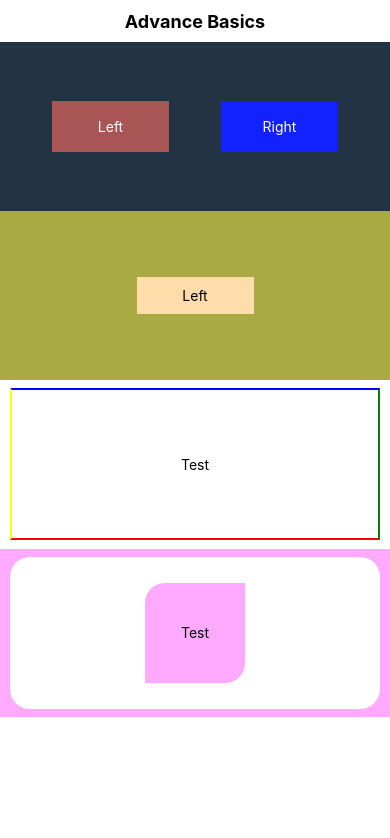
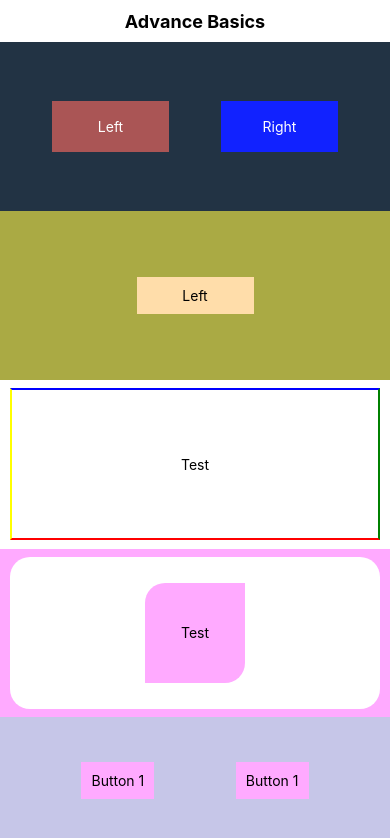
Before and after one commit to Asmatchd/OctInterns, a React Native app: screen / in a window 390 px wide. Shown: the top 838 px of the page. Built offline with nearby package versions, Linux system fonts and the light colour scheme.

Commit message:
Button done

```diff
--- a/src/screens/basics/AdvanceBasics.js
+++ b/src/screens/basics/AdvanceBasics.js
@@ -1,6 +1,6 @@
 /* eslint-disable react-native/no-inline-styles */
 import React from 'react';
-import {View, Text} from 'react-native';
+import {View, Text, TouchableOpacity, Alert} from 'react-native';
 
 export class AdvanceBasics extends React.Component {
   render() {
@@ -168,6 +168,37 @@ export class AdvanceBasics extends React.Component {
             </View>
           </View>
         </View>
+
+        <View
+          style={{
+            height: '15%',
+            backgroundColor: '#aada',
+            flexDirection: 'row',
+            justifyContent: 'space-evenly',
+            alignItems: 'center',
+          }}>
+          <TouchableOpacity
+            onPress={() => {
+              console.warn('ok');
+            }}
+            style={{
+              backgroundColor: '#faf',
+              padding: 10,
+            }}>
+            <Text>Button 1</Text>
+          </TouchableOpacity>
+
+          <TouchableOpacity
+            onPress={() => {
+              alert('ok');
+            }}
+            style={{
+              backgroundColor: '#faf',
+              padding: 10,
+            }}>
+            <Text>Button 1</Text>
+          </TouchableOpacity>
+        </View>
       </View>
     );
   }
```
